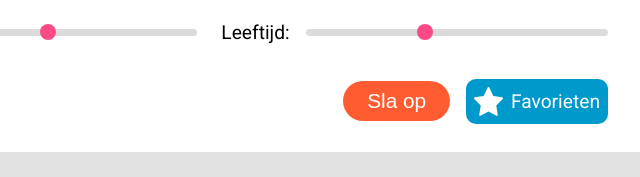
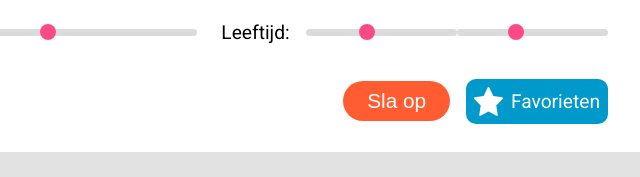
Before and after one commit to Lynnvanschie/Project-Tech, a website: page PT-statisch/index.html in a window 1280 px wide. Shown: the part 169-346 px from the top of the page, 640-1280 px from the left. Drawn offline with Linux system fonts and the light colour scheme.

Commit message:
Small html change for the static pages

```diff
--- a/PT-statisch/index.html
+++ b/PT-statisch/index.html
@@ -40,7 +40,8 @@
         </div>
         <div class="slider">
           <label for="leeftijd">Leeftijd:</label>
-          <input type="range" min="18" max="80" value="42" name="leeftijd" id="leeftijd">
+          <input type="range" min="18" max="79" value="42" name="leeftijd" id="leeftijd">
+          <input type="range" min="19" max="80" value="42" name="leeftijd" id="leeftijd">
         </div>
       </form>
       <div id="inleveren">
```
